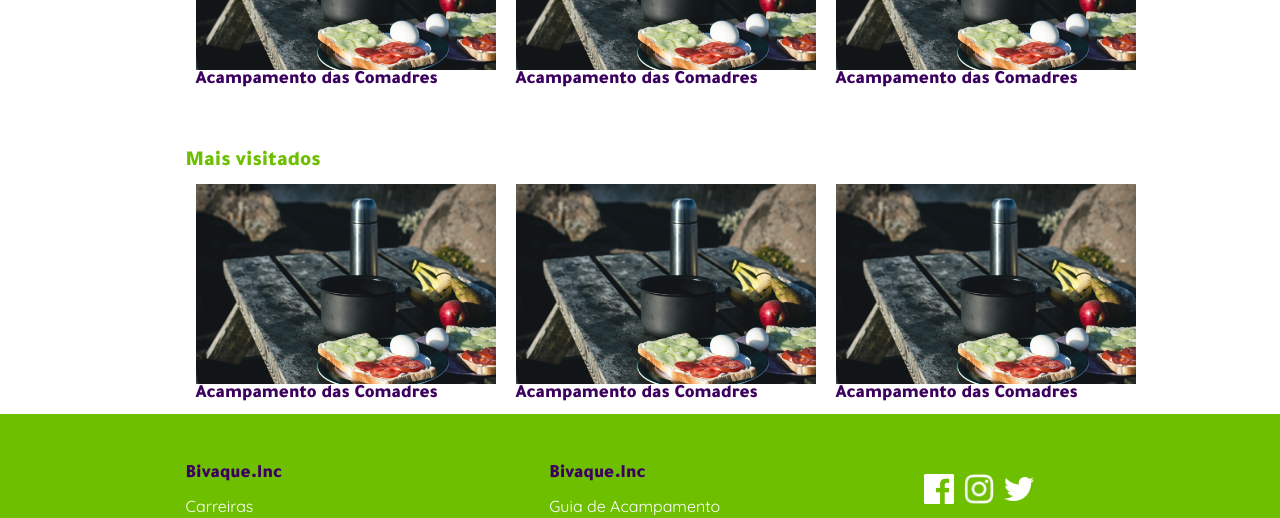
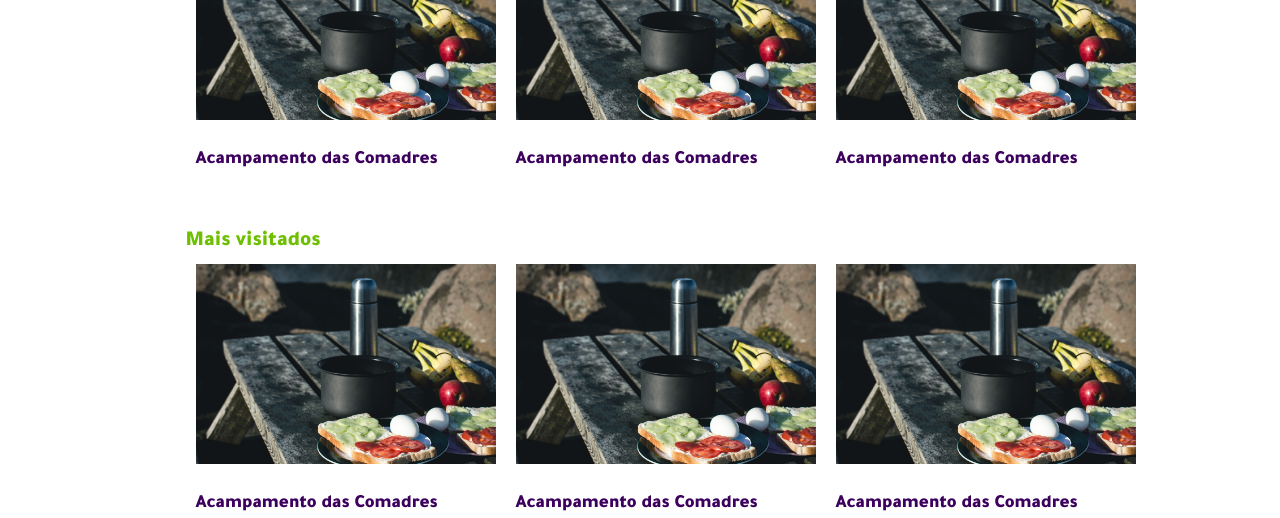
Before and after one commit to jmsalmeida/bivaqueCamping, a React (Create React App) app: page / in a window 1280 px wide. Shown: the part 865-1383 px from the top of the page. Built offline with nearby package versions, Linux system fonts and the light colour scheme.

Commit message:
Adiciona sections para espacamento, ajustes espacamentos

```diff
--- a/src/pages/HomePage.js
+++ b/src/pages/HomePage.js
@@ -15,6 +15,7 @@ class HomePage extends Component {
             <div className="home-page">
             <Menu />
                 <Pesquisa />
+                <section className="camping-ads">
                     <div className="caixa">
                         <h2 style={{ color: '#6EBF00' }}>Recomendado</h2>
                         <div className="recomendado">
@@ -30,6 +31,7 @@ class HomePage extends Component {
                             <CampingRecomendado image={campingIMG} title={'Acampamento das Comadres'} />
                         </div>
                     </div>
+                </section>
             </div>
         )
     }
--- a/src/pages/InfoCampingPage.js
+++ b/src/pages/InfoCampingPage.js
@@ -27,6 +27,7 @@ class InfoCampingPage extends Component {
         return (
             <div className="info-page">
                 <CarouselFotosCamping />
+                <section className="sobre-camping">
                     <div className="caixa">
                         <TituloCamping titulo="Camping das pedras" cidade="Itu - São Paulo" />
                         <h3>O espaço</h3>
@@ -64,6 +65,7 @@ class InfoCampingPage extends Component {
                             <ButtonContato/>
                         </div>
                     </div>
+                </section>
             </div>
         );
     }
--- a/src/pages/SearchPage.js
+++ b/src/pages/SearchPage.js
@@ -8,16 +8,18 @@ import camping from '../components/Pesquisa/images/camp.jpg';
 import BtnFilter from '../components/filter/BtnFilter';
 
 class SearchPage extends Component {
-    render(){
-        return(
+    render() {
+        return (
             <div className="search-camping">
                 <div className="caixa">
+                    <section className="search">
                         <div className="filter-buttons">
-                    <BtnFilter title="filtro"/>
-                    <BtnFilter title="filtro"/>
-                    <BtnFilter title="filtro"/>
-                    <BtnFilter title="filtro"/>
+                            <BtnFilter title="filtro" />
+                            <BtnFilter title="filtro" />
+                            <BtnFilter title="filtro" />
+                            <BtnFilter title="filtro" />
                         </div>
+
                         <div className="searchs">
                             <Link to="/info-camping">
                                 <CampingRecomendado image={camping} title={'Acampamento das Comadres'} />
@@ -35,6 +37,7 @@ class SearchPage extends Component {
                             <CampingRecomendado image={camping} title={'Acampamento das Comadres'} />
                             <CampingRecomendado image={camping} title={'Acampamento das Comadres'} />
                         </div>
+                    </section>
                 </div>
             </div>
         );
--- a/src/pages/css/HomePage.css
+++ b/src/pages/css/HomePage.css
@@ -1,3 +1,6 @@
+section.camping-ads{
+    padding: 50px 0;
+}
 .recomendado {
     display: flex;
     justify-content: space-around;
@@ -10,7 +13,8 @@
 }
 
 .recomendado h3{
-   padding-left: 10px;
+   padding: 20px 0 0 10px;
+   /* padding-left: 10px; */
 }
 
 div > h2 {
--- a/src/pages/css/InfoCampingPage.css
+++ b/src/pages/css/InfoCampingPage.css
@@ -1,6 +1,10 @@
+section.sobre-camping{
+    padding: 50px 0;
+}
+
 .info {
     display: flex;
-
+    padding-top: 20px;
 }
 
 .info .y-bar {
@@ -17,3 +21,7 @@
 .comod-icons img {
     margin: 10px 15px;
 }
+
+.caixa h3 {
+    padding-top: 30px;
+}
--- a/src/pages/css/SearchPage.css
+++ b/src/pages/css/SearchPage.css
@@ -1,3 +1,7 @@
+section.search{
+    padding: 50px 0;
+}
+
 .filter-buttons {
     display: flex;
     justify-content: flex-start;
@@ -15,7 +19,8 @@
 }
 
 .searchs h3{
-    padding-left: 20px;
+    padding: 20px 0 0 20px;
+    /* padding-left: 20px; */
 
 }
 
```
Lines whose indentation alone changed are shown as unchanged.
